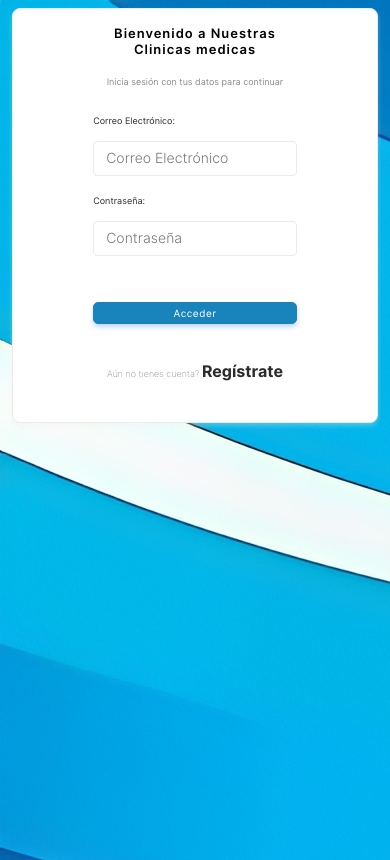
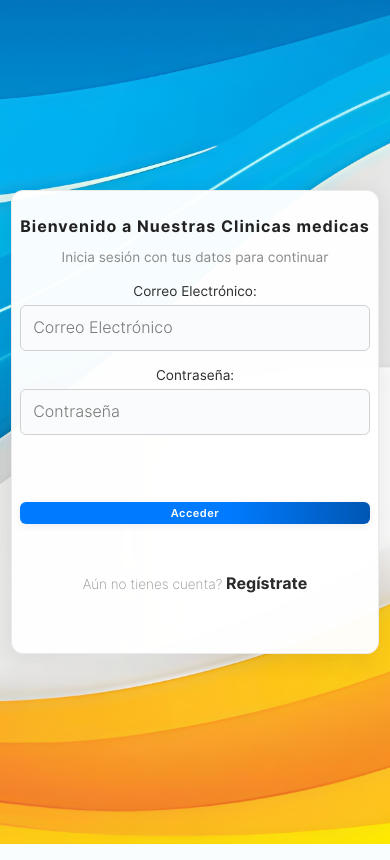
Before and after one commit to Mario98casta/sistema-citas2, a PHP site: page /login.php in a window 390 px wide. Run offline with PHP 8.4, Linux system fonts and the light colour scheme.

Commit message:
longin problemas

```diff
--- a/css/login.css
+++ b/css/login.css
@@ -1,127 +1,137 @@
-body{
-    margin: 7%;
+body {
+    margin: 0;
+    padding: 0;
+    min-height: 100vh;
+    height: 100vh;
+    width: 100vw;
     background-image: url(../img/bg01.jpg);
-     max-height: 100vh;
-    height: 100vh;
+    background-size: cover;
+    background-position: center;
+    display: flex;
+    align-items: center;
+    justify-content: center;
+    font-family: 'Inter', Arial, sans-serif;
 }
 
+.container {
+    width: 100%;
+    max-width: 400px;
+    background-color: rgba(255, 255, 255, 0.97);
+    border: 1px solid rgb(235, 235, 235);
+    border-radius: 12px;
+    margin: 0 auto;
+    padding: 32px 28px 18px 28px;
+    box-shadow: 0 6px 24px 0 rgba(44, 44, 44, 0.10);
+    animation: transitionIn-Y-over 0.5s;
+}
 
-
-.container{
-    width: 45%;
-    background-color: white;
-    border: 1px solid rgb(235, 235, 235);
-    border-radius: 8px;
-    margin: 0;
-    padding: 0;
-    box-shadow: 0 3px 5px 0 rgba(240, 240, 240, 0.3);
-    animation: transitionIn-Y-over 0.5s;
-
-}
-td{
-    text-align: center;
-
-}
-.header-text{
-    font-weight: 600;
-    font-size: 30px;
+.header-text {
+    font-weight: 700;
+    font-size: 2rem;
     letter-spacing: 1px;
     margin-bottom: 10px;
-
+    color: #222;
+    text-align: center;
 }
 
-.sub-text{
-    font-size: 15px;
+.sub-text {
+    font-size: 1rem;
     color: rgb(138, 138, 138);
+    text-align: center;
+    margin-bottom: 18px;
 }
 
-.form-label{
+.form-label {
     color: rgb(44, 44, 44);
-    text-align: left;
-    font-size: 14px;
-}
-.label-td{
-    text-align: left;
-    padding-top: 10px;
+    font-size: 1rem;
+    margin-bottom: 6px;
+    display: block;
 }
 
-.hover-link1{
-    font-weight: bold;
-}
-
-
-.hover-link1:hover{
-    opacity: 0.8;
-    transition: 0.5s;
-
-
-}.login-btn{
-    /*margin-top: 15px;*/
-    margin-bottom: 15px;
+.label-td {
+    margin-bottom: 16px;
     width: 100%;
 }
 
+.input-text {
+    width: 100%;
+    padding: 10px 12px;
+    border: 1px solid #d1d1d1;
+    border-radius: 6px;
+    font-size: 1rem;
+    margin-top: 4px;
+    background: #fafbfc;
+    transition: border 0.2s;
+    box-sizing: border-box;
+}
+.input-text:focus {
+    border: 1.5px solid #007bff;
+    outline: none;
+    background: #fff;
+}
+
+.login-btn {
+    margin-bottom: 15px;
+    width: 100%;
+    padding: 12px 0;
+    font-size: 1.1rem;
+    font-weight: 600;
+    border: none;
+    border-radius: 6px;
+    background: linear-gradient(90deg, #007bff 60%, #0056b3 100%);
+    color: #fff;
+    cursor: pointer;
+    box-shadow: 0 2px 8px 0 rgba(0,0,0,0.07);
+    transition: background 0.2s, box-shadow 0.2s;
+}
+.login-btn:hover {
+    background: linear-gradient(90deg, #0056b3 60%, #007bff 100%);
+    box-shadow: 0 4px 16px 0 rgba(0,0,0,0.10);
+}
+
+.hover-link1 {
+    font-weight: bold;
+    color: #007bff;
+    text-decoration: none;
+    transition: opacity 0.3s, color 0.3s;
+}
+.hover-link1:hover {
+    opacity: 0.8;
+    color: #0056b3;
+}
+
+/* Responsive */
 @media (max-width: 600px) {
-  body {
-    margin: 2% !important;
-    padding: 0 !important;
-    height: auto !important;
-    min-height: 100vh;
-  }
     .container {
-    width: 98% !important;
-    min-width: unset;
-    padding: 0 2vw !important;
+        max-width: 98vw;
+        padding: 18px 6vw 10px 6vw;
     }
     .header-text {
-    font-size: 18px !important;
-    margin-bottom: 6px;
+        font-size: 1.2rem;
     }
     .sub-text {
-    font-size: 11px !important;
+        font-size: 0.95rem;
     }
     .form-label {
-    font-size: 11px !important;
+        font-size: 0.95rem;
     }
     .login-btn {
-    font-size: 13px !important;
-    padding: 7px 0 !important;
-    min-width: 90px;
-    width: 100% !important;
-  }
-  .logo, .header-logo, img[alt*="logo"], img.logo {
-    max-width: 32px !important;
-    max-height: 32px !important;
-    height: auto !important;
-    width: auto !important;
-    margin: 0 4px !important;
-  }
-  .calendar-icon, img[alt*="calendar"], img[src*="calendar"] {
-    max-width: 24px !important;
-    max-height: 24px !important;
-    height: auto !important;
+        font-size: 1rem;
+        padding: 10px 0;
     }
 }
-
 @media (max-width: 400px) {
+    .container {
+        padding: 10px 2vw 6px 2vw;
+    }
     .header-text {
-    font-size: 13px !important;
+        font-size: 1rem;
     }
     .sub-text, .form-label {
-    font-size: 9px !important;
+        font-size: 0.85rem;
     }
     .login-btn {
-    font-size: 10px !important;
-    min-width: 60px;
-    padding: 4px 0 !important;
-  }
-  .logo, .header-logo, img[alt*="logo"], img.logo {
-    max-width: 22px !important;
-    max-height: 22px !important;
-  }
-  .calendar-icon, img[alt*="calendar"], img[src*="calendar"] {
-    max-width: 16px !important;
-    max-height: 16px !important;
-    height: auto !important;
+        font-size: 0.9rem;
+        padding: 8px 0;
     }
 }
--- a/login.php
+++ b/login.php
@@ -18,9 +18,6 @@
 
 <body>
     <?php
-
-    //learn from w3schools.com
-    //Unset all the server side variables
 
     session_start();
 
@@ -122,69 +119,33 @@
 
     <center>
         <div class="container">
-            <table border="0" style="margin: 0;padding: 0;width: 60%;">
-                <tr>
-                    <td>
             <p class="header-text">Bienvenido a Nuestras Clinicas medicas</p>
-                    </td>
-                </tr>
             <div class="form-body">
-                    <tr>
-                        <td>
                 <p class="sub-text">Inicia sesión con tus datos para continuar</p>
-                        </td>
-                    </tr>
-                    <tr>
                 <form action="" method="POST">
-                            <td class="label-td">
+                    <div class="label-td">
                         <label for="useremail" class="form-label">Correo Electrónico: </label>
-                            </td>
-                    </tr>
-                    <tr>
-                        <td class="label-td">
                         <input type="email" name="useremail" class="input-text" placeholder="Correo Electrónico" required>
-                        </td>
-                    </tr>
-                    <tr>
-                        <td class="label-td">
+                    </div>
+                    <div class="label-td">
                         <label for="userpassword" class="form-label">Contraseña: </label>
-                        </td>
-                    </tr>
-
-                    <tr>
-                        <td class="label-td">
                         <input type="Password" name="userpassword" class="input-text" placeholder="Contraseña" required>
-                        </td>
-                    </tr>
-
-
-                    <tr>
-                        <td><br>
+                    </div>
+                    <div class="label-td">
+                        <br>
                         <?php echo $error ?>
-                        </td>
-                    </tr>
-
-                    <tr>
-                        <td>
+                    </div>
+                    <div class="label-td">
                         <input type="submit" value="Acceder" class="login-btn btn-primary btn">
-                        </td>
-                    </tr>
                     </div>
-                <tr>
-                    <td>
+                </form>
+                <div class="label-td">
                     <br>
                     <label for="" class="sub-text" style="font-weight: 280;">Aún no tienes cuenta&#63 </label>
                     <a href="signup.php" class="hover-link1 non-style-link">Regístrate</a>
                     <br><br><br>
-                    </td>
-                </tr>
-
-
-
-
-                </form>
-            </table>
-
+                </div>
+            </div>
         </div>
     </center>
 </body>
--- a/signup.php
+++ b/signup.php
@@ -17,8 +17,7 @@
 <body>
     <?php
 
-    //learn from w3schools.com
-    //Unset all the server side variables
+
 
     session_start();
 
```
Lines whose indentation alone changed are shown as unchanged.
